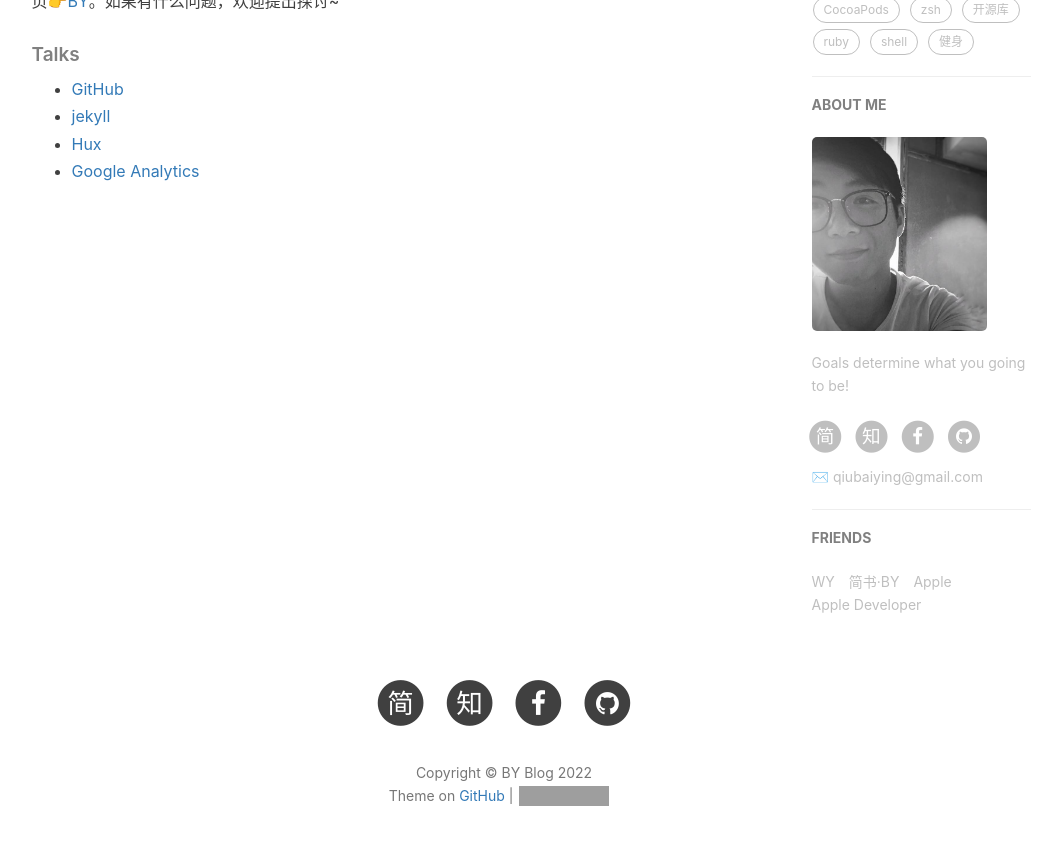
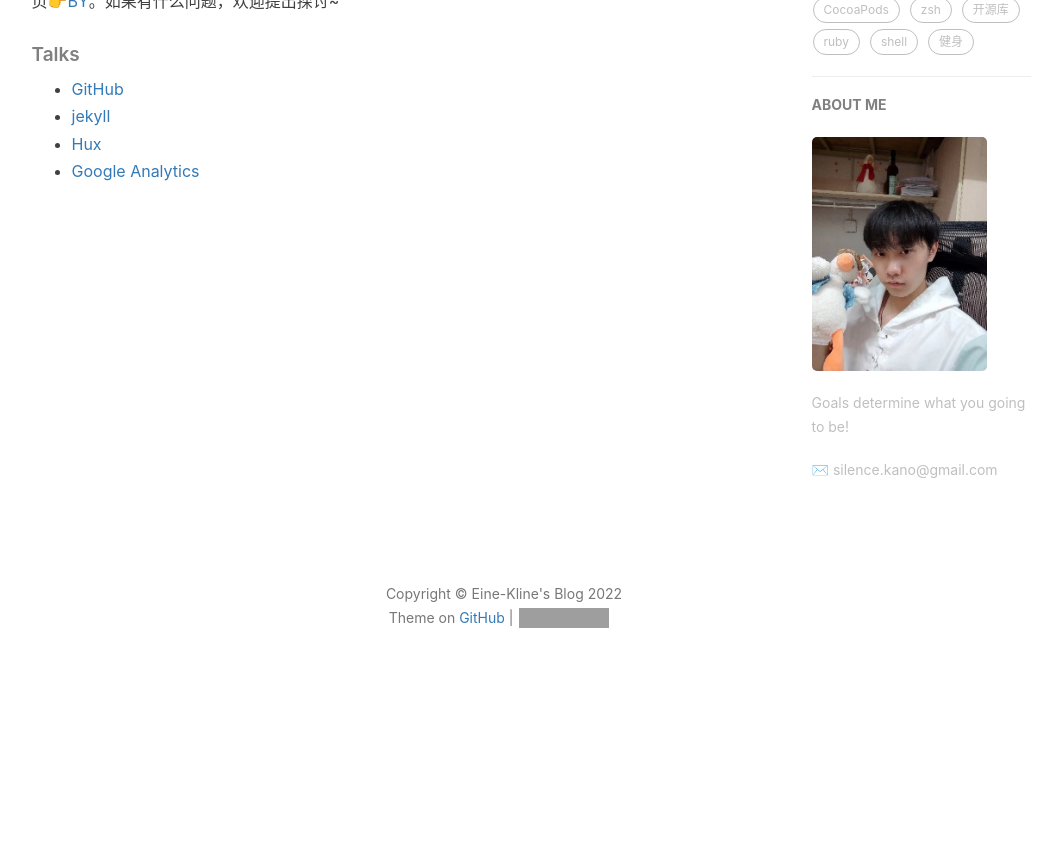
Before and after one commit to Eine-Kline/Eine-Kline.github.io, a Jekyll site: the page built from about.html, in a window 1280 px wide and 900 px high, scrolled down 713 px. Shown: the top 845 px of the window, without its empty margins (136-1192 px from the left). Built offline with Jekyll 4.4.1, drawn with Linux system fonts in a browser that asks for light colours; nearby versions of some CDN libraries; comment, search, counter and statistics services are not loaded; after the commit the page ends 1435 px from its top, so only the background shows below that; some of the changed lines change nothing that is shown; some of the changed text lies outside the part shown; grey boxes are pictures that could not be loaded.

Commit message:
Update _config.yml

```diff
--- a/_config.yml
+++ b/_config.yml
@@ -1,28 +1,28 @@
 # Site settings
-title: BY Blog
-SEOTitle: 柏荧的博客 | BY Blog
+title: Eine-Kline's Blog
+SEOTitle: 刘谨鸿的博客 | Eine-Kline's Blog
 header-img: img/post-bg-desk.jpg
-email: qiubaiying@gmail.com
+email: silence.kano@gmail.com
 description: "Every failure is leading towards success."
-keyword: "BY, BY Blog, 柏荧的博客, qiubaiying, 邱柏荧, iOS, Apple, iPhone"
-url: "http://qiubaiying.github.io"          # your host, for absolute URL
+keyword: "Eine-Kline's Blog, 刘谨鸿的博客, Radar, CV, mmWave"
+url: "http://Eine-Kline.github.io"          # your host, for absolute URL
 baseurl: ""      # for example, '/blog' if your blog hosted on 'host/blog'
-github_repo: "https://github.com/qiubaiying/qiubaiying.github.io.git" # you code repository
+github_repo: "https://github.com/Eine-Kline/Eine-Kline.github.io.git" # you code repository
 
 # Sidebar settings
 sidebar: true                           # whether or not using Sidebar.
 sidebar-about-description: "Goals determine what you going to be!"
-sidebar-avatar: /img/about-BY-gentle.jpg      # use absolute URL, seeing it's used in both `/` and `/about/`
+sidebar-avatar: /img/avatar-by.jpg      # use absolute URL, seeing it's used in both `/` and `/about/`
 
 
 
 # SNS settings
 RSS: false
 # weibo_username:     qiubaiying
-zhihu_username:     qiubaiying
-github_username:    qiubaiying
-facebook_username:  baiying.qiu.7
-jianshu_username:   e71990ada2fd
+zhihu_username:
+github_username:
+facebook_username:
+jianshu_username:
 #twitter_username:   qiubaiying
 
 
@@ -60,25 +60,25 @@ kramdown:
 # disqus_username: qiubaiying
 
 # Gitalk
-gitalk:
-  enable: true    #是否开启Gitalk评论
-  clientID: f2c84e7629bb1446c1a4                            #生成的clientID
-  clientSecret: ca6d6139d1e1b8c43f8b2e19492ddcac8b322d0d    #生成的clientSecret
-  repo: qiubaiying.github.io    #仓库名称
-  owner: qiubaiying    #github用户名
-  admin: qiubaiying
-  distractionFreeMode: true #是否启用类似FB的阴影遮罩
+# gitalk:
+#   enable: true    #是否开启Gitalk评论
+#   clientID: f2c84e7629bb1446c1a4                            #生成的clientID
+#   clientSecret: ca6d6139d1e1b8c43f8b2e19492ddcac8b322d0d    #生成的clientSecret
+#   repo: qiubaiying.github.io    #仓库名称
+#   owner: qiubaiying    #github用户名
+#   admin: qiubaiying
+#   distractionFreeMode: true #是否启用类似FB的阴影遮罩
 
 
 # 统计
 
-# Analytics settings
-# Baidu Analytics
-ba_track_id: b50bf2b12b5338a1845e33832976fd68
+# # Analytics settings
+# # Baidu Analytics
+# ba_track_id: b50bf2b12b5338a1845e33832976fd68
 
-# Google Analytics
-ga_track_id: 'UA-90855596-1'            # Format: UA-xxxxxx-xx
-ga_domain: qiubaiying.top               # 默认的是 auto, 这里我是自定义了的域名，你如果没有自己的域名，需要改成auto
+# # Google Analytics
+# ga_track_id: 'UA-90855596-1'            # Format: UA-xxxxxx-xx
+# ga_domain: qiubaiying.top               # 默认的是 auto, 这里我是自定义了的域名，你如果没有自己的域名，需要改成auto
 
 
 
@@ -97,18 +97,18 @@ service-worker: true
 
 
 # Friends
-friends: [
-    {
-        title: "WY",
-        href: "http://zhengwuyang.com"
-    },{
-        title: "简书·BY",
-        href: "http://www.jianshu.com/u/e71990ada2fd"
-    },{
-        title: "Apple",
-        href: "https://apple.com"
-    },{
-        title: "Apple Developer",
-        href: "https://developer.apple.com/"
-    }
-]
+# friends: [
+#     {
+#         title: "WY",
+#         href: "http://zhengwuyang.com"
+#     },{
+#         title: "简书·BY",
+#         href: "http://www.jianshu.com/u/e71990ada2fd"
+#     },{
+#         title: "Apple",
+#         href: "https://apple.com"
+#     },{
+#         title: "Apple Developer",
+#         href: "https://developer.apple.com/"
+#     }
+# ]
```
